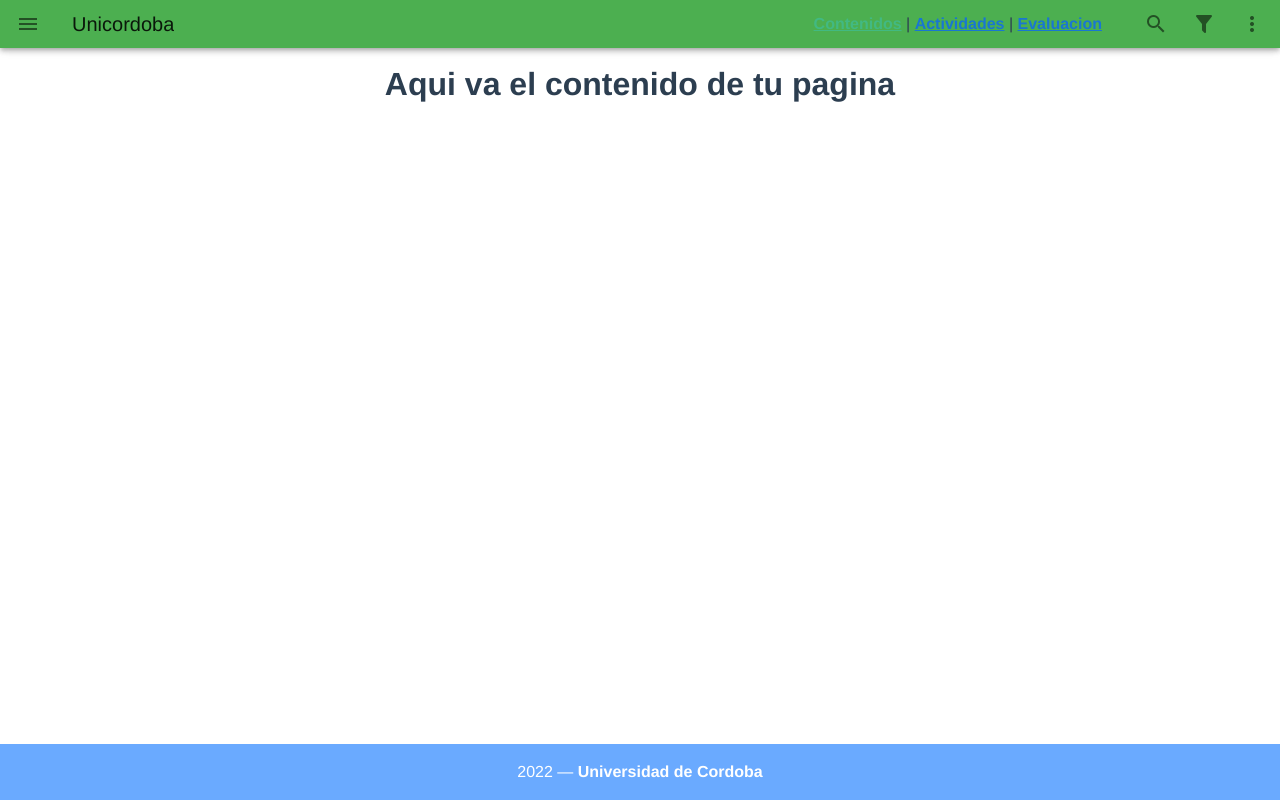
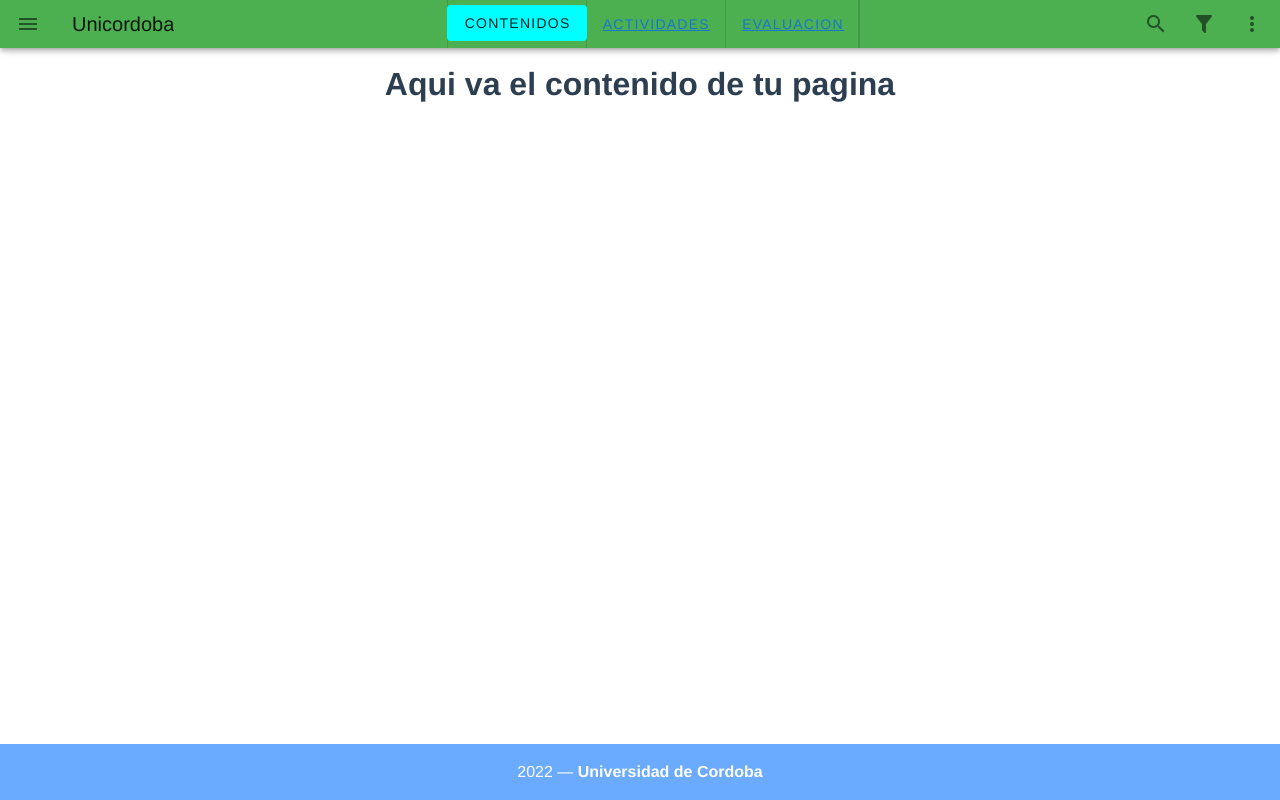
Before and after one commit to Anfelole/ova, a Vue app: page /contenidos in a window 1280 px wide. Built offline with nearby package versions, Linux system fonts and the light colour scheme.

Commit message:
arregle el btn

```diff
--- a/src/components/pantallaEntrada.vue
+++ b/src/components/pantallaEntrada.vue
@@ -1,5 +1,65 @@
 <template>
-  <div>
-    <h1>HelloWorld</h1>
-  </div>
+ <!-- App.vue -->
+<v-app>
+  <v-app-bar app
+  color="green">
+  <h1 class="title">Universidad de Cordoba</h1>
+  </v-app-bar>
+
+  <!-- Sizes your content based upon application components -->
+  <v-main>
+
+    <!-- Provides the application the proper gutter -->
+    <v-container fluid>
+
+
+  <v-carousel>
+    <v-carousel-item
+      v-for="(item,i) in items"
+      :key="i"
+      :src="item.src"
+      reverse-transition="fade-transition"
+      transition="fade-transition"
+    ></v-carousel-item>
+  </v-carousel>
+
+
+      <!-- If using vue-router -->
+      <router-view></router-view>
+    </v-container>
+  </v-main>
+
+  <v-footer app>
+    <!-- -->
+  </v-footer>
+</v-app>
 </template>
+
+<style>
+.title{
+  color: aliceblue;
+}
+</style>
+
+<script>
+  export default {
+    data () {
+      return {
+        items: [
+          {
+            src: 'https://cdn.vuetifyjs.com/images/carousel/squirrel.jpg',
+          },
+          {
+            src: 'https://cdn.vuetifyjs.com/images/carousel/sky.jpg',
+          },
+          {
+            src: 'https://cdn.vuetifyjs.com/images/carousel/bird.jpg',
+          },
+          {
+            src: 'https://cdn.vuetifyjs.com/images/carousel/planet.jpg',
+          },
+        ],
+      }
+    },
+  }
+</script>
--- a/src/views/PaginaView.vue
+++ b/src/views/PaginaView.vue
@@ -15,14 +15,34 @@
 
       <v-spacer></v-spacer>
 
-      <div id="app">
-    <nav>
-      <router-link to="/contenidos">Contenidos</router-link> |
-      <router-link to="/actividades">Actividades</router-link> |
-      <router-link to="/evaluacion">Evaluacion</router-link>
-    </nav>
-  </div>
 
+
+    <v-toolbar-items class="hidden-sm-and-down">
+      <v-divider vertical></v-divider>
+
+
+        <router-link to="/contenidos">
+          <v-btn text class="cont">Contenidos</v-btn>
+        </router-link>
+
+
+      <v-divider vertical></v-divider>
+
+      <v-btn text>
+        <router-link to="/actividades">Actividades</router-link>
+      </v-btn>
+
+      <v-divider vertical></v-divider>
+
+      <v-btn text>
+        <router-link to="/evaluacion">Evaluacion</router-link>
+      </v-btn>
+
+      <v-divider vertical></v-divider>
+    </v-toolbar-items>
+
+<v-divider vertical></v-divider>
+<v-spacer></v-spacer>
 
       <v-btn icon>
         <v-icon>mdi-magnify</v-icon>
@@ -53,7 +73,7 @@
         >
 
           <v-list-item>
-            <v-list-item-title>Home</v-list-item-title>
+            <v-list-item-title>Unicordoba</v-list-item-title>
           </v-list-item>
 
           <v-list-item>
@@ -79,8 +99,8 @@
 
     <!-- Provides the application the proper gutter -->
     <v-container fluid>
+        <router-view></router-view>
       <!-- If using vue-router -->
-      <router-view></router-view>
       <slot></slot>
     </v-container>
   </v-main>
@@ -116,7 +136,12 @@
   text-align: center;
   color: #2c3e50;
 }
-
+ .cont{
+   background-color: aqua;
+   height: 100%;
+   width: 100%;
+   margin-top: 5px;
+ }
 nav {
   padding: 30px;
 }
@@ -129,21 +154,33 @@ nav a {
 nav a.router-link-exact-active {
   color: #42b983;
 }
+
 </style>
 
 <script>
+
+
 export default {
     name: 'PaginaView',
 
         data: () => ({
       drawer: false,
       group: null,
+
     }),
+
+    methods:  {
+      goContent() {
+
+    },
+    },
 
     watch: {
       group () {
         this.drawer = false
       },
     },
+
+
 }
 </script>
```
